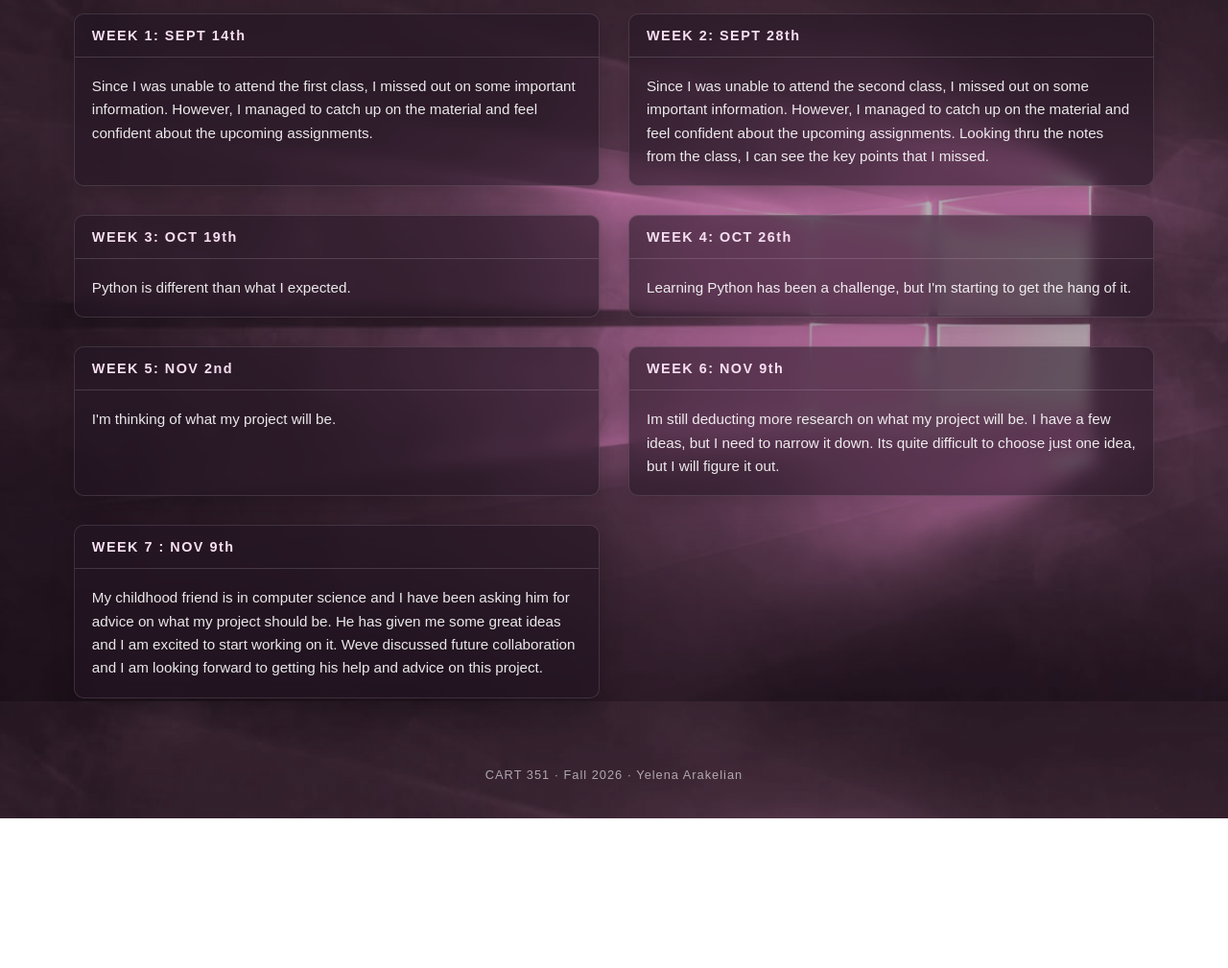
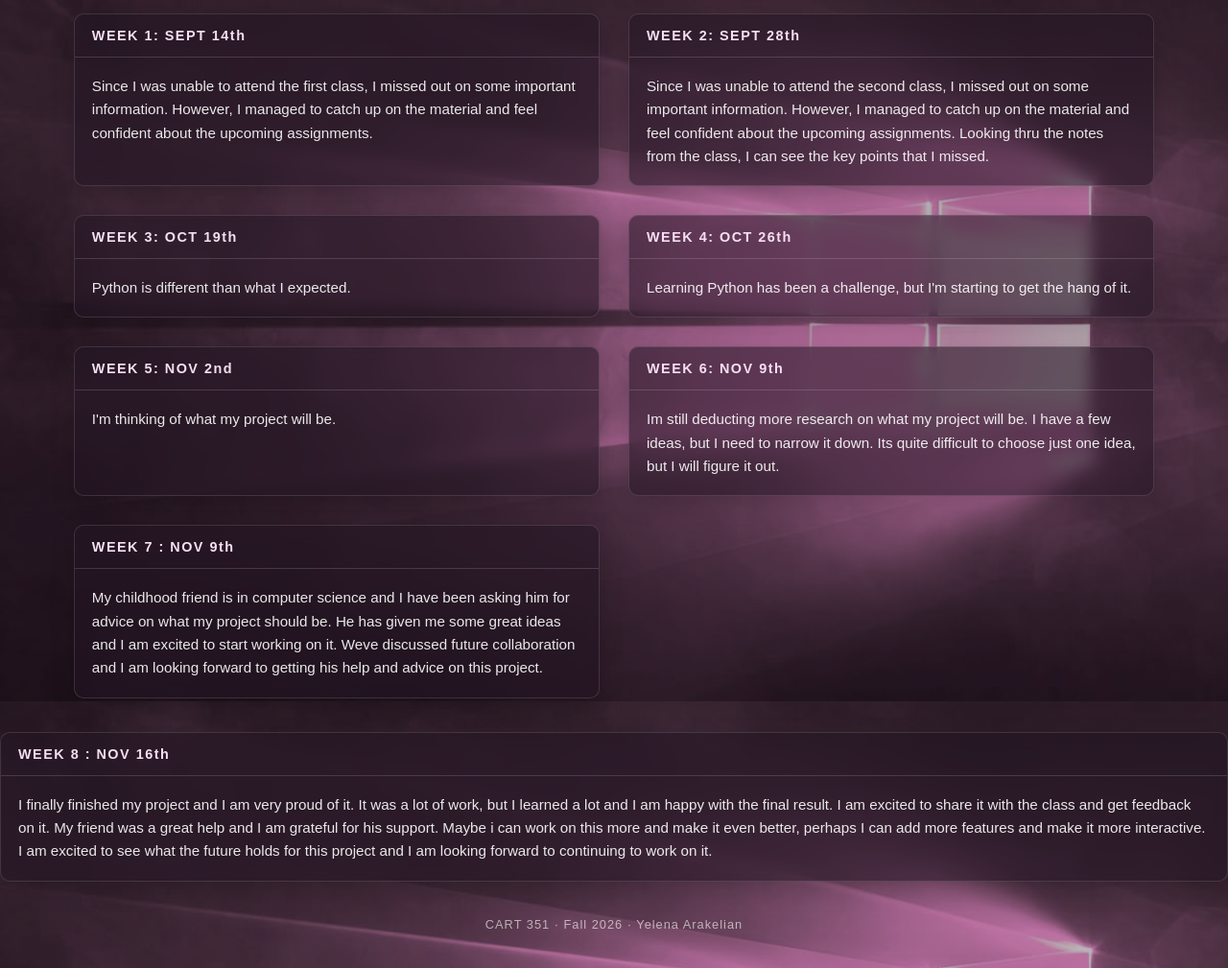
Before and after one commit to YelenaArakelian/Cart351, a plain HTML site: page journal.html in a window 1280 px wide. Shown: the part 69-1078 px from the top of the page at 96% size. Before the commit the page ends 922 px from the top, so only its background shows below. Drawn offline with Linux system fonts and the light colour scheme.

Commit message:
Update journal

```diff
--- a/journal.html
+++ b/journal.html
@@ -70,6 +70,16 @@
       </section>
     </main>
 
+   <section>
+        <h4>WEEK 8 : NOV 16th</h4>
+        <article>
+         I finally finished my project and I am very proud of it. It was a lot of work, but I learned a lot and I am happy with the final result. I am excited to share it with the class and get feedback on it. My friend was a great help and I am grateful for his support. Maybe i can work on this more and make it even better, perhaps I can add more features and make it more interactive. I am excited to see what the future holds for this project and I am looking forward to continuing to work on it.
+        </article>
+      </section>
+    </main>
+
+
+
     <footer>
       <p>CART 351 · Fall 2026 · Yelena Arakelian</p>
     </footer>
```
